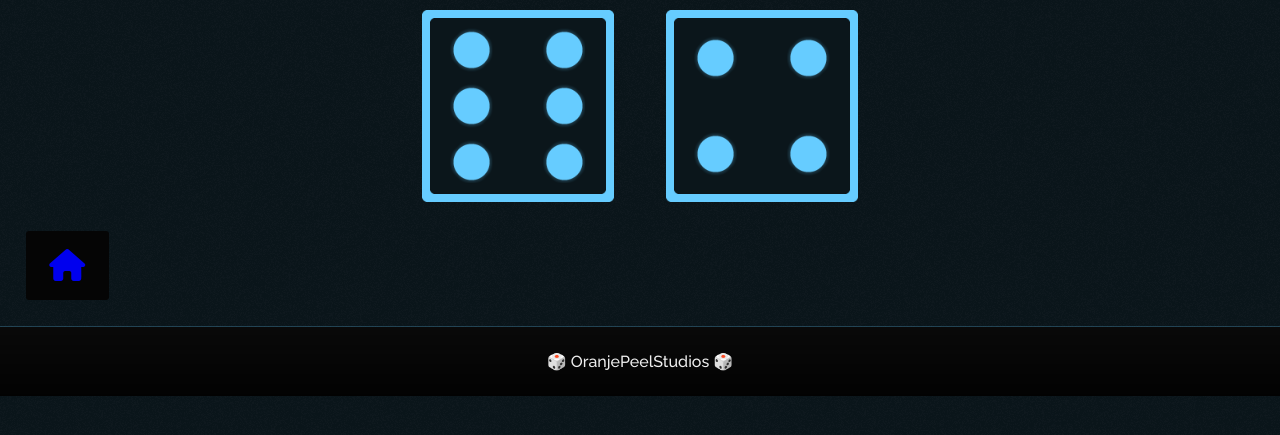
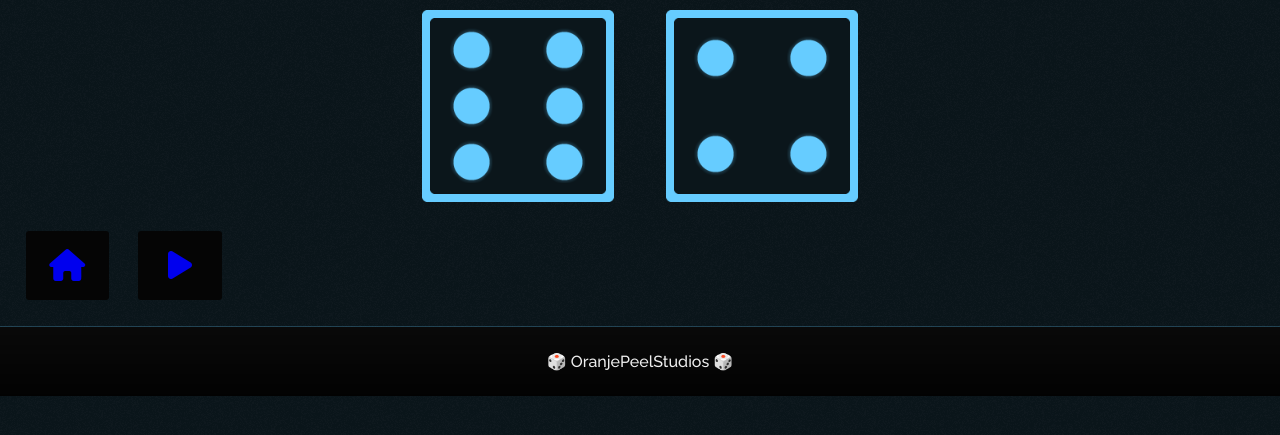
Before and after one commit to OranjePeel2020/Cosmic-Dice-game, a plain HTML site: page dice.html in a window 1280 px wide. Shown: the part 257-692 px from the top of the page. Drawn offline with Linux system fonts and the light colour scheme.

Commit message:
Update dice.html

```diff
--- a/dice.html
+++ b/dice.html
@@ -27,7 +27,7 @@
 
     </div>
     <p class="home-button"><a href="index.html"><i class="fas fa-home 7x" aria-hidden="true"></i></a></p>
-
+    <p class="home-button"><a href="dice.html"><i class="fas fa-play"></i></i></a></p>
     <footer>
       <p>🎲 OranjePeelStudios 🎲<p>
     </footer>
```
